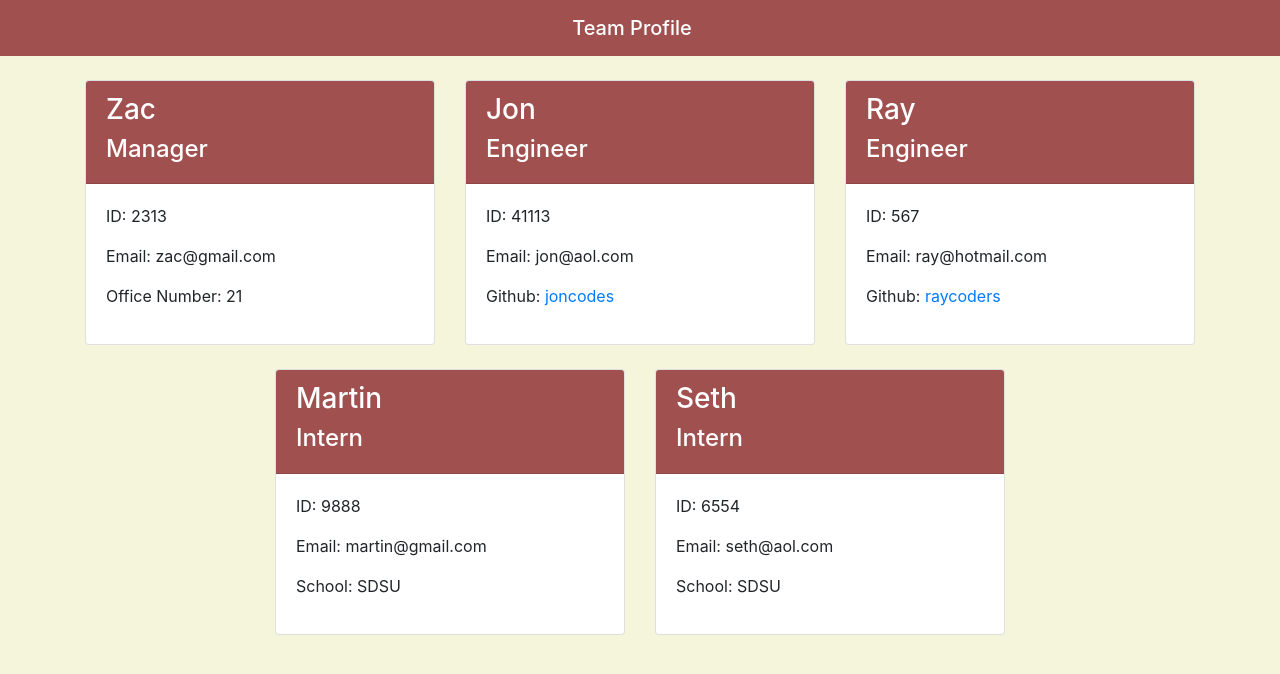
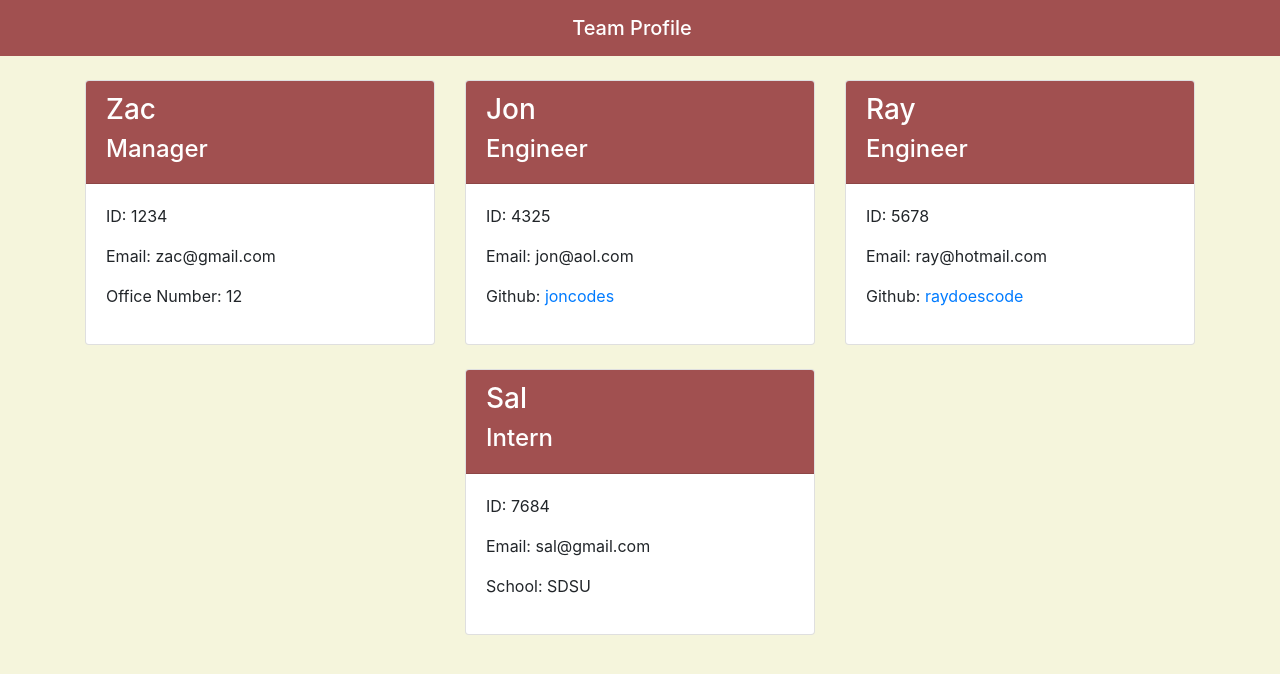
Before and after one commit to mojikalani/team-profile-generator, a website: page build/index.html in a window 1280 px wide. Drawn offline with nearby package versions, Linux system fonts and the light colour scheme.

Commit message:
updated readme

```diff
--- a/build/index.html
+++ b/build/index.html
@@ -7,7 +7,7 @@
       <title>Team Generator</title>
       <link rel="stylesheet" href="https://stackpath.bootstrapcdn.com/bootstrap/4.5.0/css/bootstrap.min.css"
       integrity="sha384-9aIt2nRpC12Uk9gS9baDl411NQApFmC26EwAOH8WgZl5MYYxFfc+NcPb1dKGj7Sk" crossorigin="anonymous">
-      <link rel="stylesheet" href="./styles.css">
+      <link rel="stylesheet" href="styles.css">
   </head>
   <body>
       <header>
@@ -26,9 +26,9 @@
                 <h4>Manager</h4>
             </div>
             <div class="card-body">
-                <p class="id">ID: 2313</p>
+                <p class="id">ID: 1234</p>
                 <p class="email">Email: zac@gmail.com</p>
-                <p class="office">Office Number: 21</p>
+                <p class="office">Office Number: 12</p>
             </div>
         </div>
     </div>
@@ -40,7 +40,7 @@
                 <h4>Engineer</h4>
             </div>
             <div class="card-body">
-                <p class="id">ID: 41113</p>
+                <p class="id">ID: 4325</p>
                 <p class="email">Email: jon@aol.com</p>
                 <p class="github">Github: <a href="https://github.com/joncodes">joncodes</a></p>
             </div>
@@ -54,9 +54,9 @@
                 <h4>Engineer</h4>
             </div>
             <div class="card-body">
-                <p class="id">ID: 567</p>
+                <p class="id">ID: 5678</p>
                 <p class="email">Email: ray@hotmail.com</p>
-                <p class="github">Github: <a href="https://github.com/raycoders">raycoders</a></p>
+                <p class="github">Github: <a href="https://github.com/raydoescode">raydoescode</a></p>
             </div>
         </div>
     </div>
@@ -64,26 +64,12 @@
     <div class="col-4 mt-4">
         <div class="card h-100">
             <div class="card-header">
-                <h3>Martin</h3>
+                <h3>Sal</h3>
                 <h4>Intern</h4>
             </div>
             <div class="card-body">
-                <p class="id">ID: 9888</p>
-                <p class="email">Email: martin@gmail.com</p>
-                <p class="school">School: SDSU</p>
-            </div>
-    </div>
-</div>
-
-    <div class="col-4 mt-4">
-        <div class="card h-100">
-            <div class="card-header">
-                <h3>Seth</h3>
-                <h4>Intern</h4>
-            </div>
-            <div class="card-body">
-                <p class="id">ID: 6554</p>
-                <p class="email">Email: seth@aol.com</p>
+                <p class="id">ID: 7684</p>
+                <p class="email">Email: sal@gmail.com</p>
                 <p class="school">School: SDSU</p>
             </div>
     </div>
```
Also changed, not shown: Assets/demo.png (added), README.md, 1 other file.
